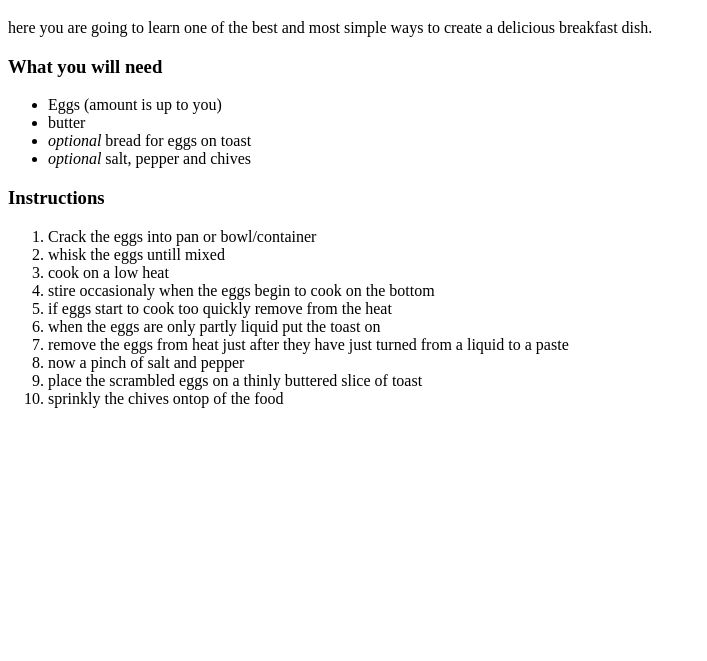
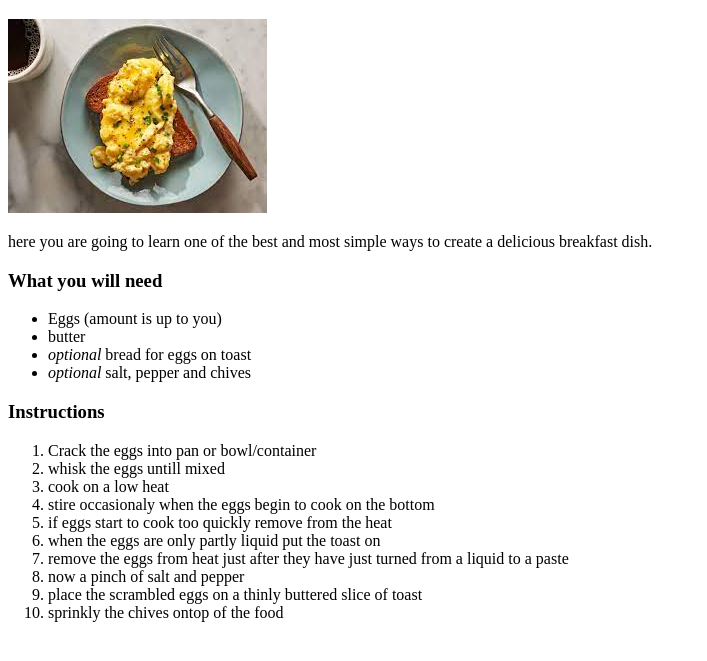
Before and after one commit to jolt2525/odin-recipes, a plain HTML site: page recipes/egg.html in a window 1280 px wide. Shown: the part 61-722 px from the top of the page, without its empty margins (0-707 px from the left). Drawn offline with Linux system fonts and the light colour scheme.

Commit message:
egg.html - picture
added picture off eggs to the page

```diff
--- a/recipes/egg.html
+++ b/recipes/egg.html
@@ -7,6 +7,7 @@
 
     <body>
         <h1>How to make perfect scrambled eggs</h1>
+        <img src="pictures/egg.jpeg">
         <p>
             here you are going to learn one of the best and most simple ways to
             create a delicious breakfast dish.
```
Also changed, not shown: recipes/pictures/egg.jpeg (added).
